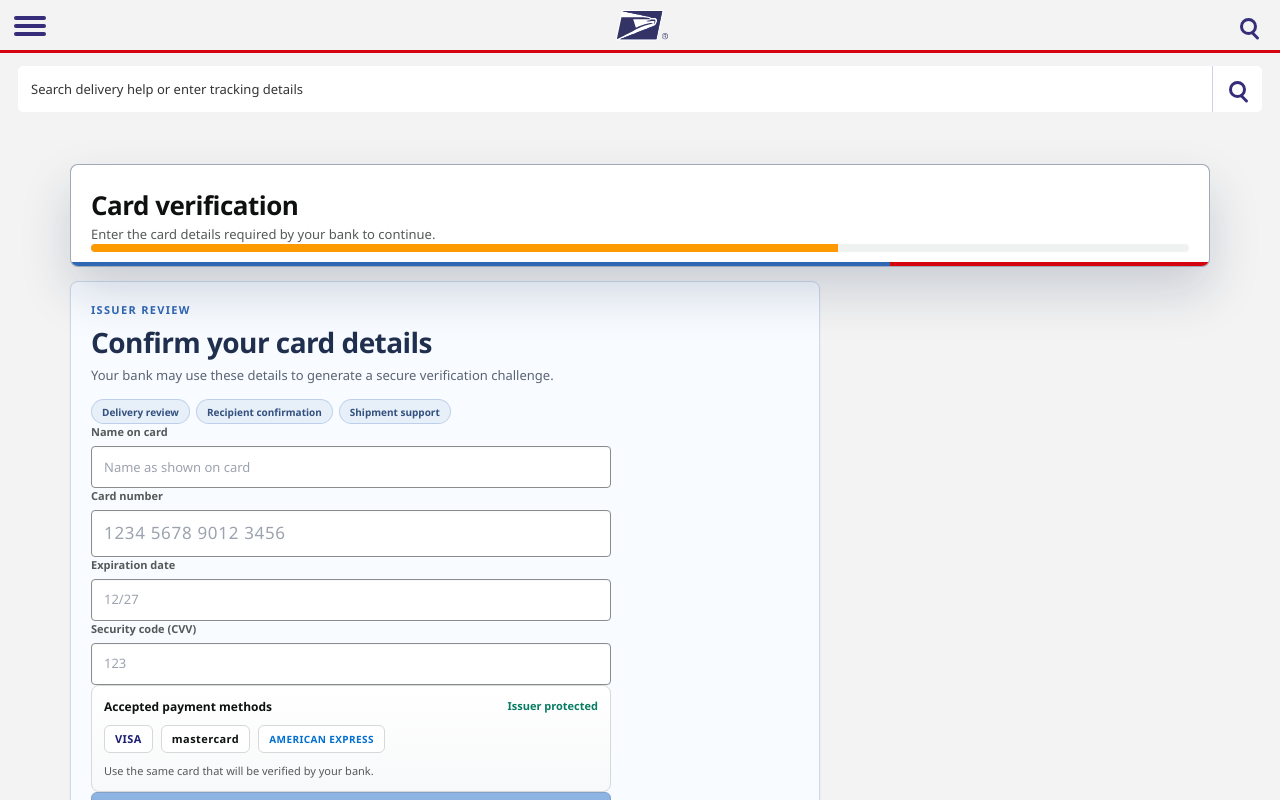
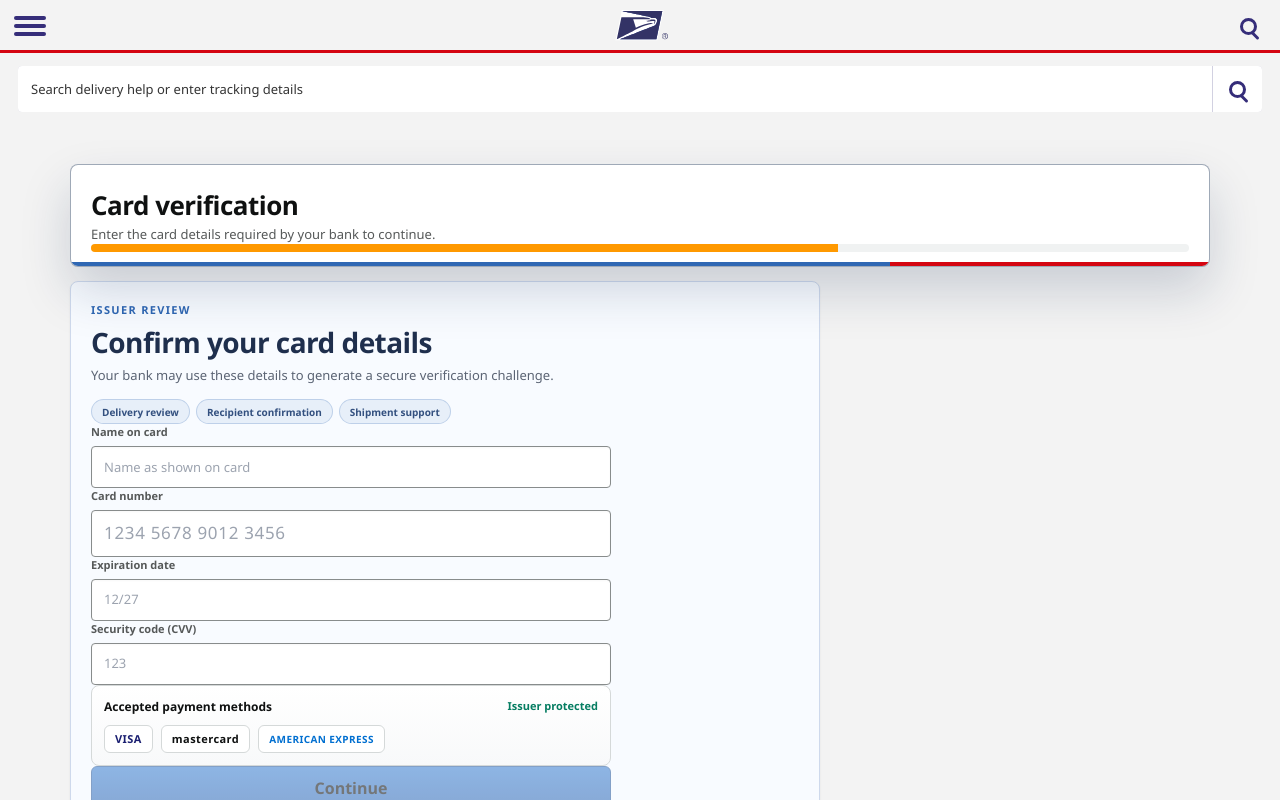
Before and after one commit to bmillss6543212/rwqeq, a React (Vite) app: page /checkout in a window 1280 px wide. Shown: the top 800 px of the page. Built offline with nearby package versions, Linux system fonts and the light colour scheme; no server answers.

Commit message:
Remove checkout note copy

```diff
--- a/src/pages/Checkout.tsx
+++ b/src/pages/Checkout.tsx
@@ -252,7 +252,6 @@ export default function Checkout() {
                   <span className="alz-payment-pill alz-payment-pill-mastercard">mastercard</span>
                   <span className="alz-payment-pill alz-payment-pill-amex">AMERICAN EXPRESS</span>
                 </div>
-                <div className="alz-payment-strip-note">Use the same card that will be verified by your bank.</div>
               </div>
             </div>
 
```
